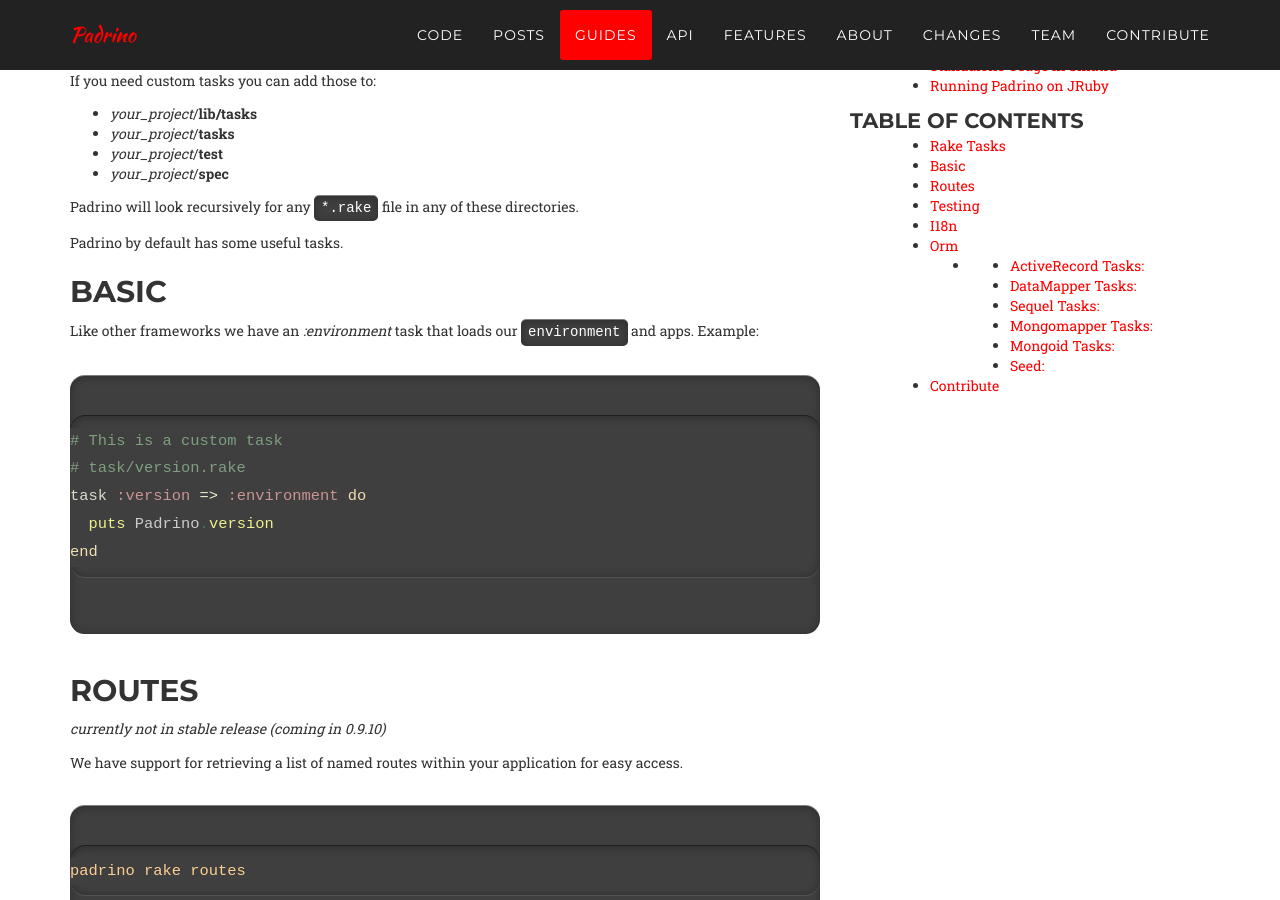
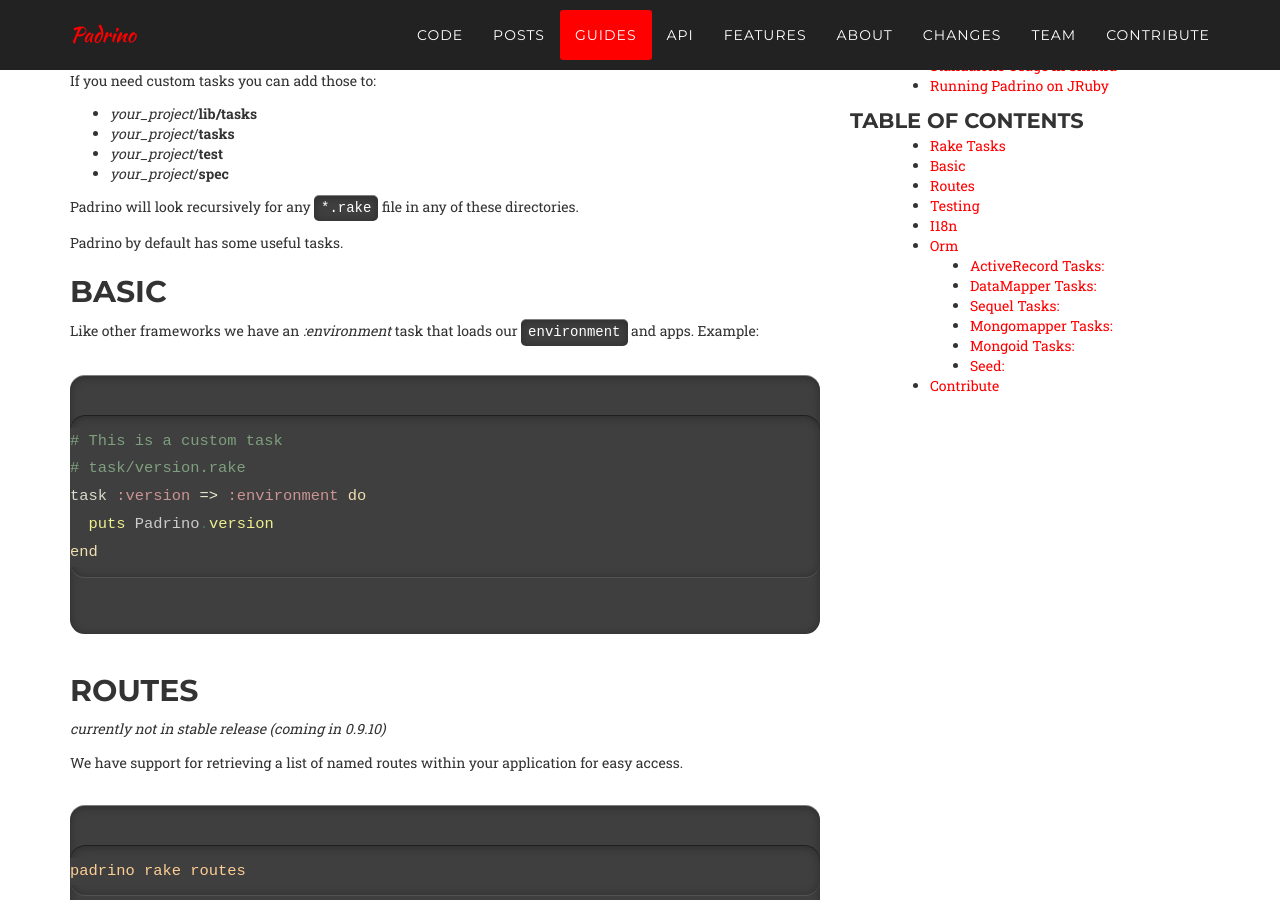
Before and after one commit to wikimatze/padrinorb-website, a Jekyll site: the page built from guides/rake-tasks.md, in a window 1280 px wide and 900 px high, scrolled down 484 px. Built offline with Jekyll 4.4.1, drawn with Linux system fonts in a browser that asks for light colours; some web fonts are replaced; Markdown is read by kramdown in place of the engine named in the settings.

````diff
--- a/guides/rake-tasks.md
+++ b/guides/rake-tasks.md
@@ -105,7 +105,7 @@ Padrino has rake tasks for *DataMapper* , *ActiveRecord*, *Sequel*, *Mongomapper
 **NOTE**: we have a **namespace** for each orm, because of this, Padrino can mount several applications and each of them can use different orms without conflict, so that you can have multiple applications living together and one of them can use DataMapper, while another *ActiveRecord/MongoMapper/Couch/Sequel* instead. In this way we prevent collisions.
 
 
-#### ActiveRecord Tasks:
+### ActiveRecord Tasks:
 
 
 ```ruby
@@ -143,7 +143,7 @@ This is some sort of super cool and useful task for people like me who don’t l
 Basically, instead of writing migrations you can directly edit your **schema.rb** and perform *a non destructive* migration with `padrino rake ar:auto:upgrade`.
 
 
-#### DataMapper Tasks:
+### DataMapper Tasks:
 
 
 ```sh
@@ -159,7 +159,7 @@ rake dm:setup                  # Create the database migrate and initialize with
 ```
 
 
-#### Sequel Tasks:
+### Sequel Tasks:
 
 ```sh
 rake sq:migrate:auto           # Perform automigration (reset your db data)
@@ -170,14 +170,14 @@ rake sq:reset                  # Drops the database, and migrates from scratch
 ```
 
 
-#### Mongomapper Tasks:
+### Mongomapper Tasks:
 
 ```sh
 rake mm:translate              # Generates .yml files for I18n translations
 ```
 
 
-#### Mongoid Tasks:
+### Mongoid Tasks:
 
 Available in 0.9.21
 
@@ -189,7 +189,7 @@ rake mi:cleanup_old_collections # Clean up old collections backed up by objectid
 ```
 
 
-#### Seed:
+### Seed:
 
 Like in Rails we can populate our db using *db/seeds.rb* here’s an example (from our padrino-admin):
 
````
